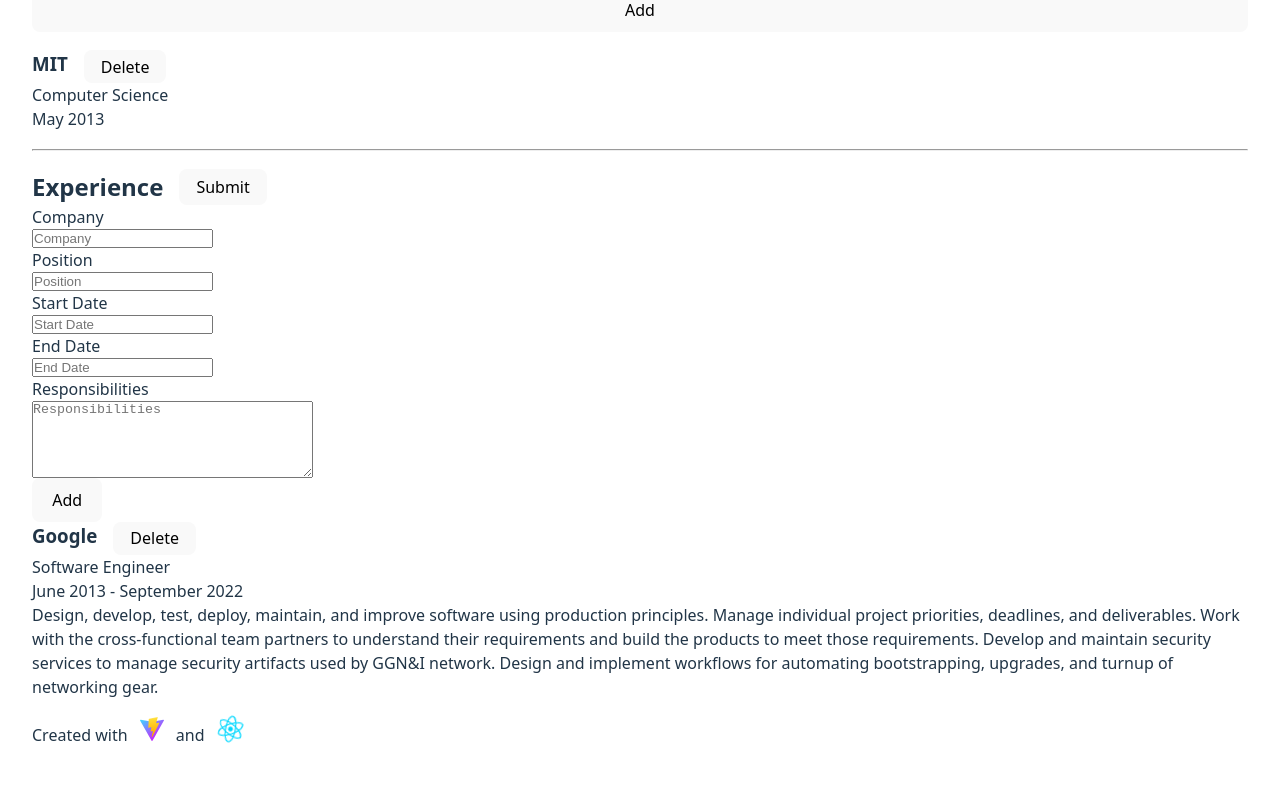
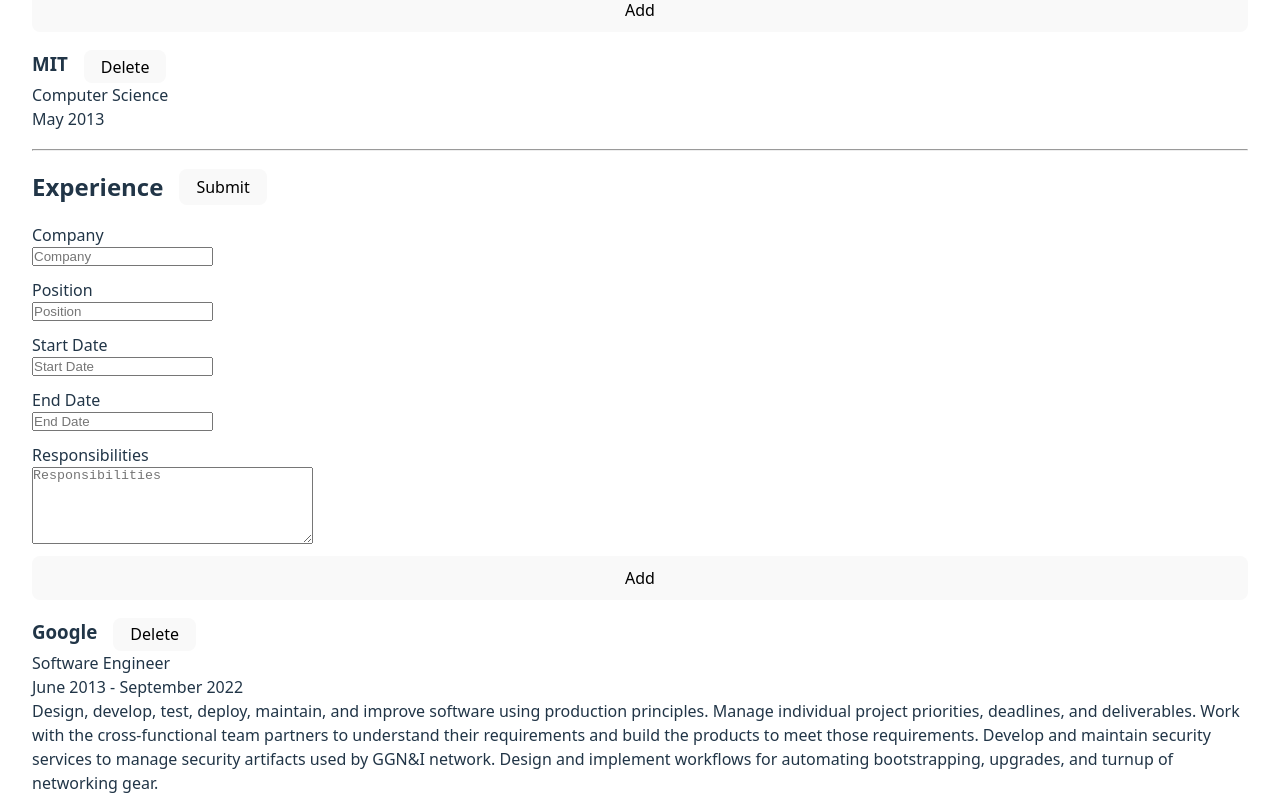
Before and after one commit to jkaps9/cv-application, a React (Vite) app: page / in a window 1280 px wide. Shown: the part 495-1292 px from the top of the page. Built offline with nearby package versions, Linux system fonts and the light colour scheme.

Commit message:
add consistent styling for form fields

```diff
--- a/src/components/AddEducationItem.jsx
+++ b/src/components/AddEducationItem.jsx
@@ -20,7 +20,7 @@
   }
 
   return (
-    <div className="add-education">
+    <div className="form-fields">
       <label>
         School Name
         <input
--- a/src/components/AddExperienceItem.jsx
+++ b/src/components/AddExperienceItem.jsx
@@ -30,7 +30,7 @@
   }
 
   return (
-    <div className="add-experience">
+    <div className="form-fields">
       <label>
         Company
         <input
--- a/src/components/GeneralInfo.jsx
+++ b/src/components/GeneralInfo.jsx
@@ -41,7 +41,7 @@
         <button onClick={handleClick}>{isEditing ? "Submit" : "Edit"}</button>
       </div>
       {isEditing ? (
-        <div className="input-form">
+        <div className="form-fields">
           <Input
             label="First Name"
             value={information.firstName}
--- a/src/styles/Education.css
+++ b/src/styles/Education.css
@@ -2,7 +2,7 @@
   list-style: none;
 }
 
-.add-education {
+.form-fields {
   margin: 18px 0;
   display: flex;
   flex-direction: column;
```
